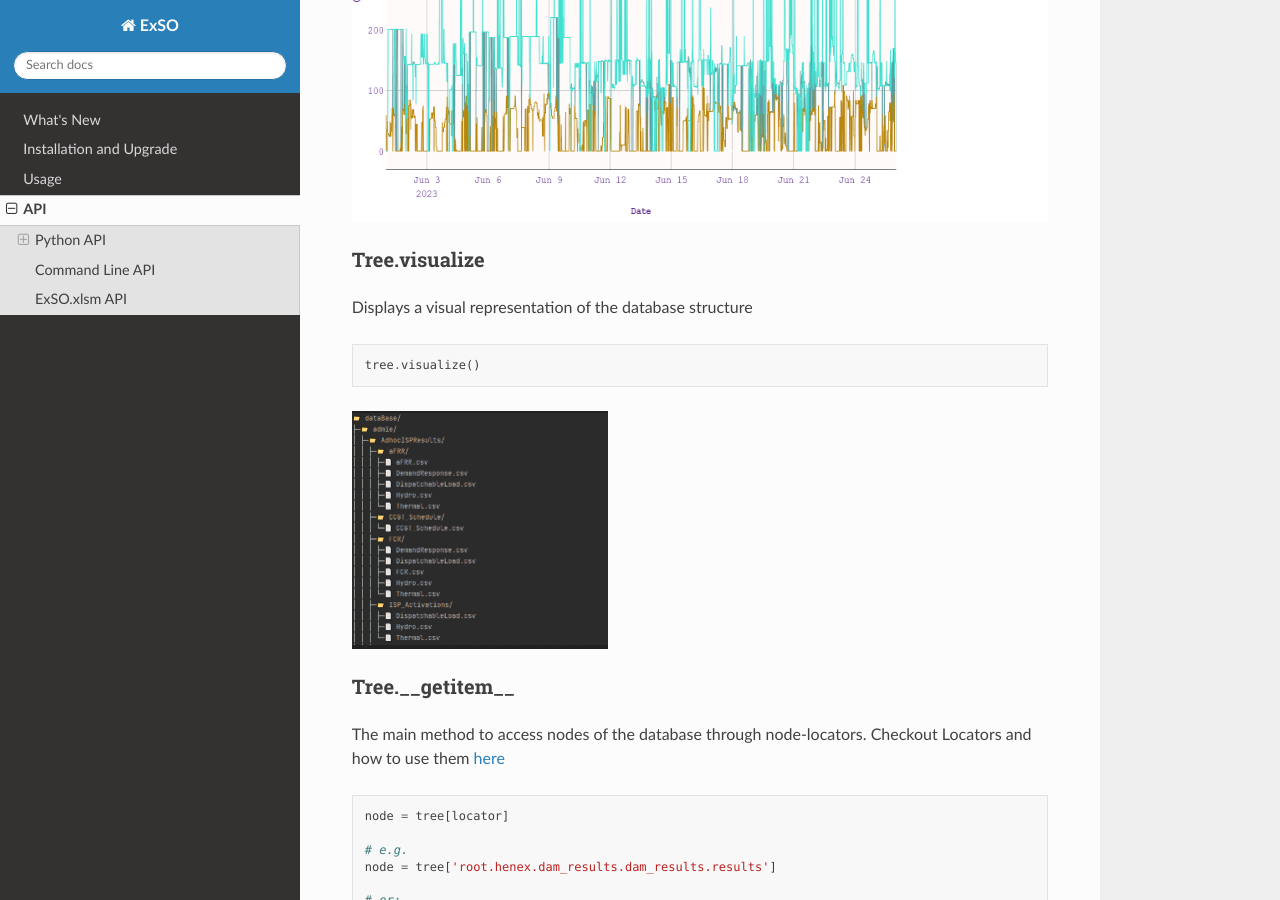
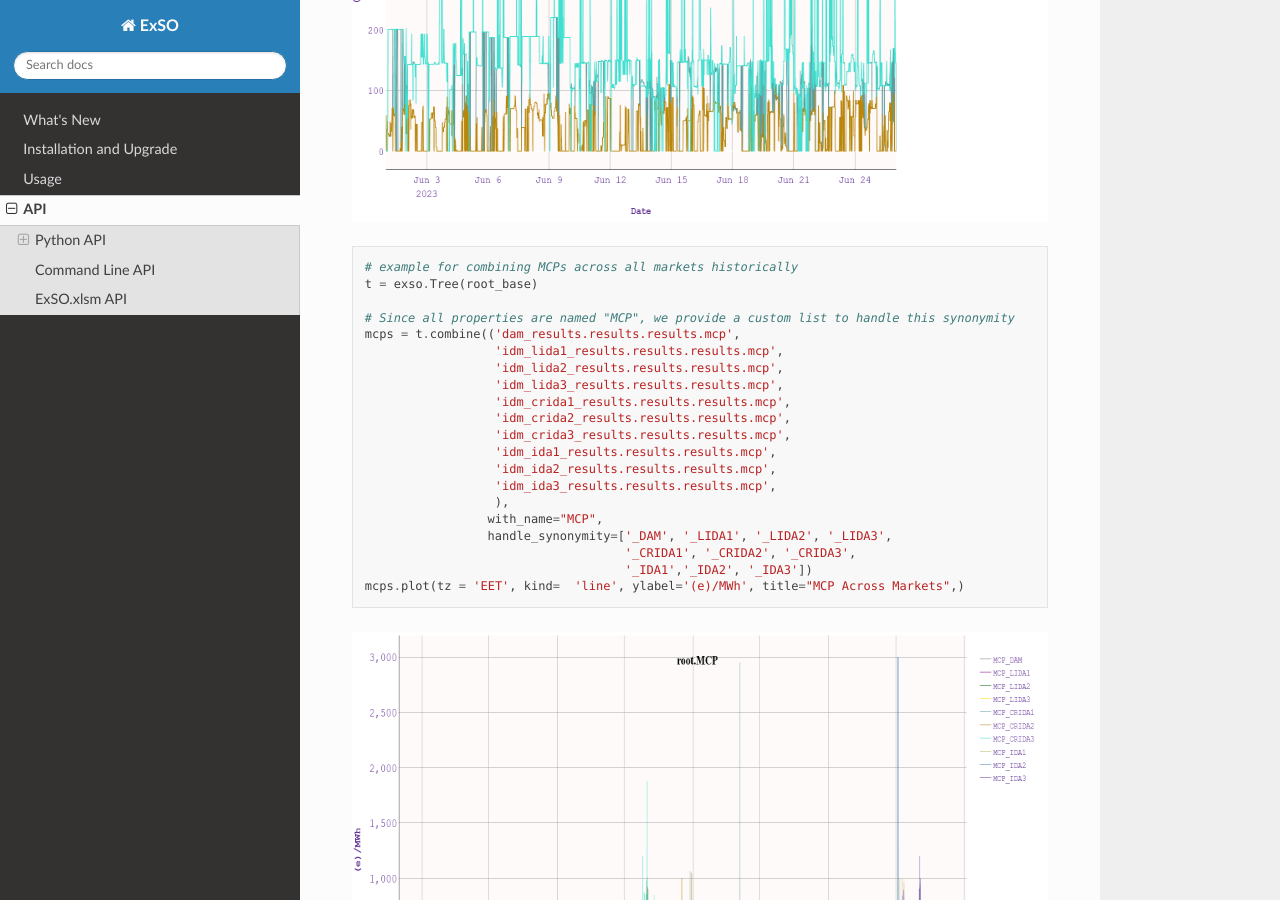
Before and after one commit to ThanosGkou/exso, a Sphinx documentation site: the page built from docs/source/api.rst, in a window 1280 px wide and 900 px high, scrolled down 1945 px. Built offline with Sphinx 7.4.7 and the Read the Docs theme 3.1.0, drawn with Linux system fonts in a browser that asks for light colours.

Commit message:
docs etc.

```diff
--- a/docs/source/api.rst
+++ b/docs/source/api.rst
@@ -96,6 +96,31 @@ Allows for combining multiple nodes to a single node. Applies only for 'file'-ki
 .. figure:: figs/combine_nodes_viz.png
    :scale: 50 %
 
+::
+
+    # example for combining MCPs across all markets historically
+    t = exso.Tree(root_base)
+
+    # Since all properties are named "MCP", we provide a custom list to handle this synonymity
+    mcps = t.combine(('dam_results.results.results.mcp',
+                      'idm_lida1_results.results.results.mcp',
+                      'idm_lida2_results.results.results.mcp',
+                      'idm_lida3_results.results.results.mcp',
+                      'idm_crida1_results.results.results.mcp',
+                      'idm_crida2_results.results.results.mcp',
+                      'idm_crida3_results.results.results.mcp',
+                      'idm_ida1_results.results.results.mcp',
+                      'idm_ida2_results.results.results.mcp',
+                      'idm_ida3_results.results.results.mcp',
+                      ),
+                     with_name="MCP",
+                     handle_synonymity=['_DAM', '_LIDA1', '_LIDA2', '_LIDA3',
+                                        '_CRIDA1', '_CRIDA2', '_CRIDA3',
+                                        '_IDA1','_IDA2', '_IDA3'])
+    mcps.plot(tz = 'EET', kind=  'line', ylabel='(e)/MWh', title="MCP Across Markets",)
+
+.. figure:: figs/combine_nodes_viz_mcp.png
+   :scale: 50 %
 
 Tree.visualize
 ---------------
```
Also changed, not shown: docs/source/figs/combine_nodes_viz_mcp.png (added), 4 other files.
